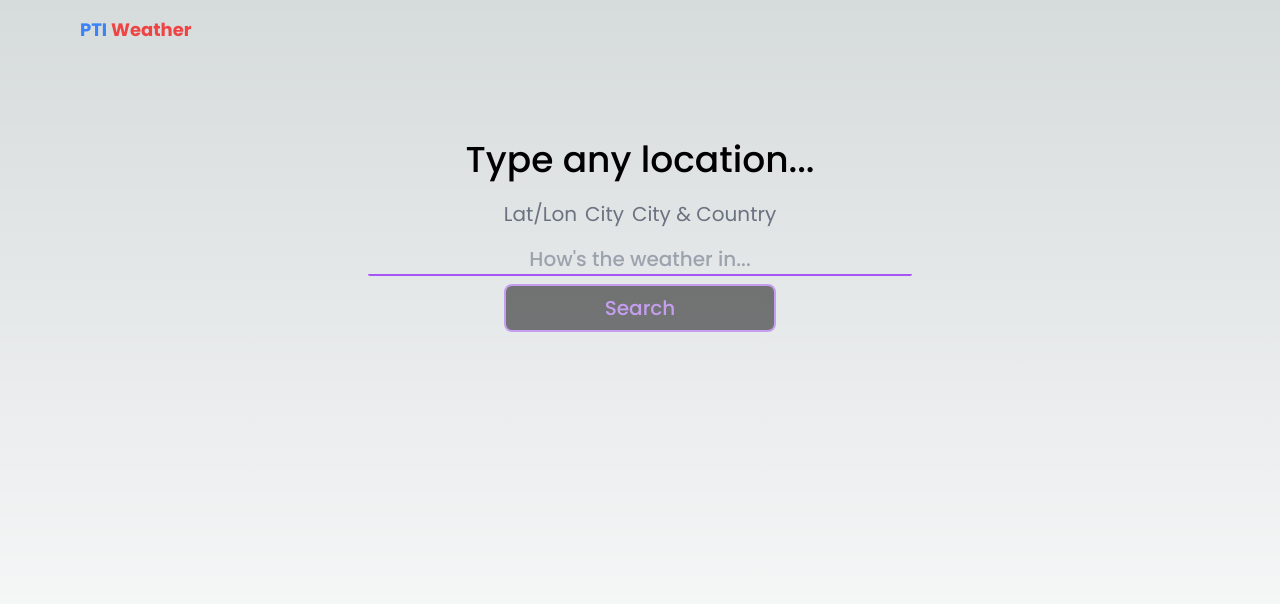
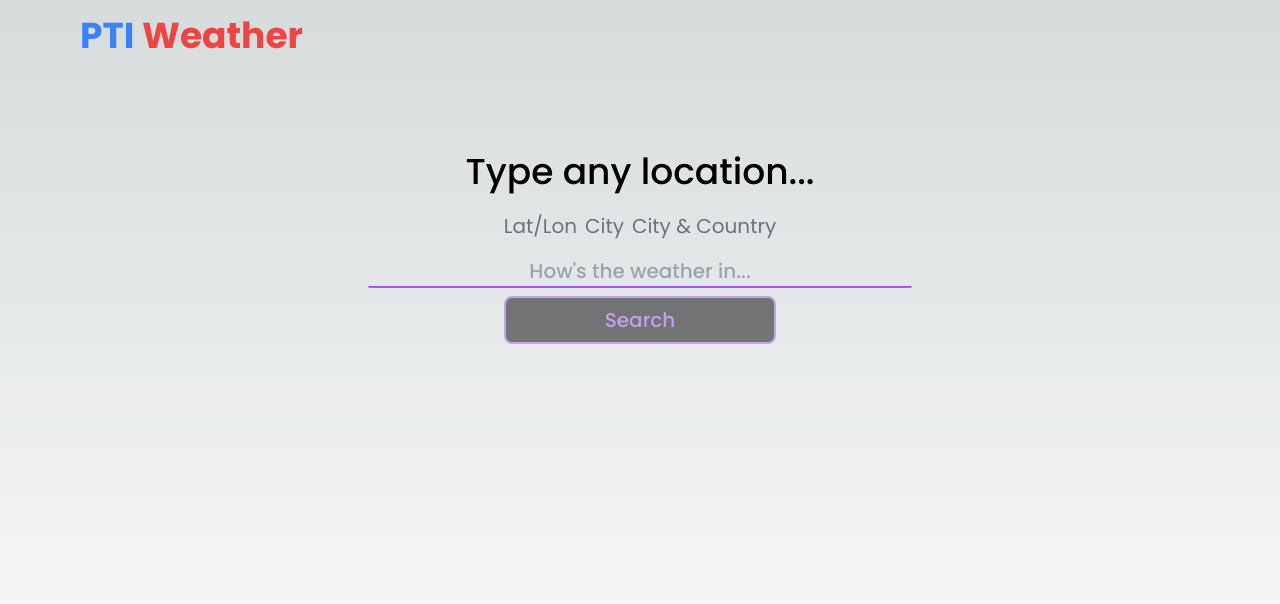
Before and after one commit to mhadziqrazin/pti-weather, a Next.js app: page / in a window 1280 px wide. Shown: the top 604 px of the page. Built offline with nearby package versions, Linux system fonts and the light colour scheme.

Commit message:
change navbar font size

```diff
--- a/app/components/navbar/Navbar.tsx
+++ b/app/components/navbar/Navbar.tsx
@@ -5,7 +5,7 @@ const Navbar = () => {
     <nav className="py-4">
       <Container>
         <div className="flex items-center gap-2">
-          <div className="text-lg font-bold">
+          <div className="text-pr font-bold animated">
             <span className="text-blue-500">
               PTI
             </span>
```
